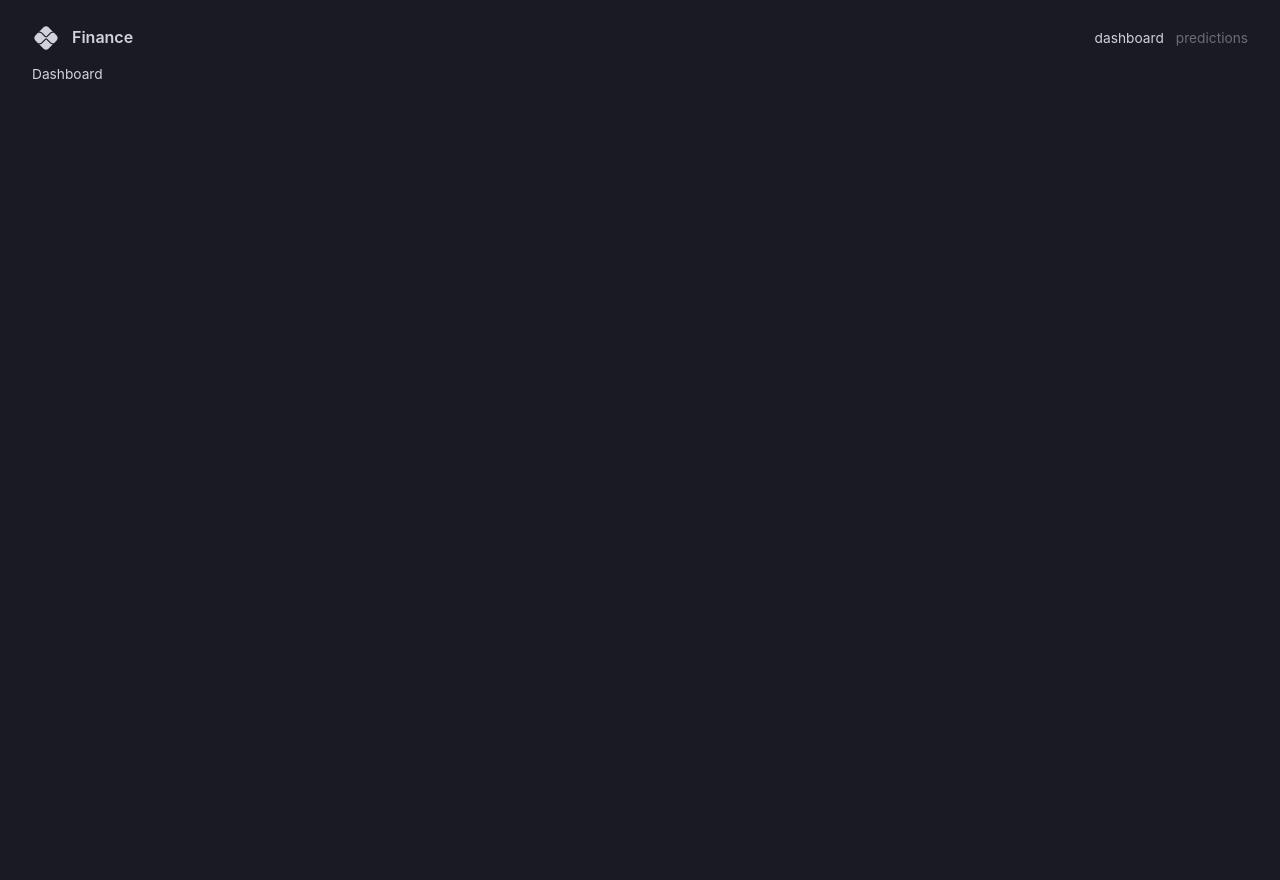
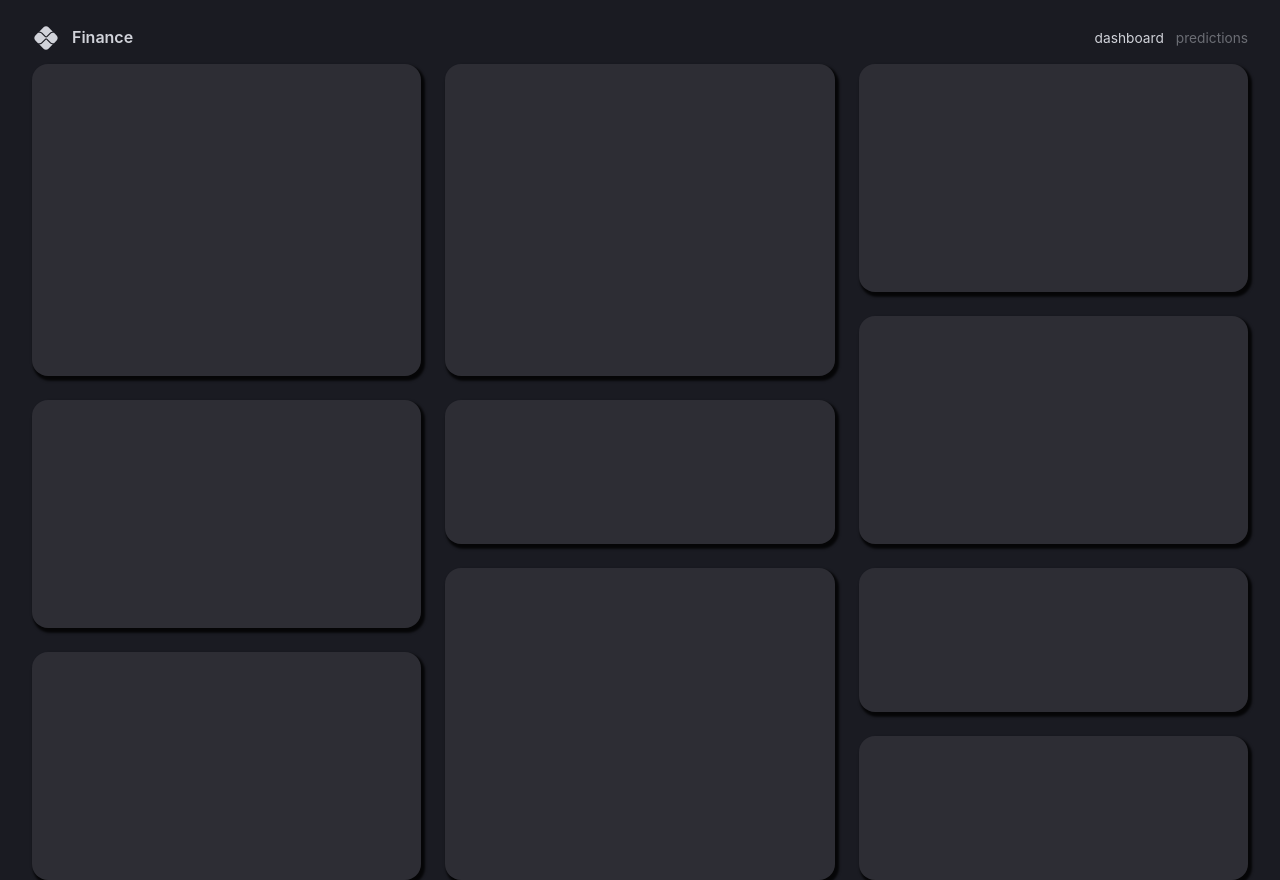
Before and after one commit to HW1337/finance-web-app, a React (Vite) app in the folder client/: page / in a window 1280 px wide. Before the commit the page ends 800 px from the top, so only its background shows below. Built offline with nearby package versions, Linux system fonts and the light colour scheme; the HTML template or start-up script is replaced by a standard one.

Commit message:
added areas in dashboard

```diff
--- /dev/null
+++ b/client/src/components/DashboardBox.tsx
@@ -0,0 +1,10 @@
+import { Box } from "@mui/material";
+import { styled } from "@mui/system";
+
+const DashboardBox = styled(Box)(({ theme }) => ({
+  backgroundColor: theme.palette.background.light,
+  borderRadius: "1rem",
+  boxShadow: "0.15rem 0.2rem 0.15rem 0.1rem rgba(0, 0, 0, .8)",
+}));
+
+export default DashboardBox;
--- /dev/null
+++ b/client/src/scenes/dashboard/Row1.tsx
@@ -0,0 +1,16 @@
+import DashboardBox from '@/components/DashboardBox'
+import React from 'react'
+
+type Props = {}
+
+const Row1 = (props: Props) => {
+  return (
+    <>
+    <DashboardBox gridArea="a"></DashboardBox>
+    <DashboardBox gridArea="b"></DashboardBox>
+    <DashboardBox gridArea="c"></DashboardBox>
+    </>
+  );
+};
+
+export default Row1;
--- /dev/null
+++ b/client/src/scenes/dashboard/Row2.tsx
@@ -0,0 +1,16 @@
+import DashboardBox from '@/components/DashboardBox'
+import React from 'react'
+
+type Props = {};
+
+const Row2 = (props: Props) => {
+  return (
+    <>
+    <DashboardBox gridArea="d"></DashboardBox>
+    <DashboardBox gridArea="e"></DashboardBox>
+    <DashboardBox gridArea="f"></DashboardBox>
+    </>
+  );
+};
+
+export default Row2;
--- /dev/null
+++ b/client/src/scenes/dashboard/Row3.tsx
@@ -0,0 +1,17 @@
+import DashboardBox from '@/components/DashboardBox'
+import React from 'react'
+
+type Props = {};
+
+const Row3 = (props: Props) => {
+  return (
+    <>
+    <DashboardBox gridArea="g"></DashboardBox>
+    <DashboardBox gridArea="h"></DashboardBox>
+    <DashboardBox gridArea="i"></DashboardBox>
+    <DashboardBox gridArea="j"></DashboardBox>
+    </>
+  );
+};
+
+export default Row3;
--- a/client/src/scenes/dashboard/index.tsx
+++ b/client/src/scenes/dashboard/index.tsx
@@ -1,11 +1,80 @@
-import React from 'react'
-import { Box, useTheme } from "@mui/material";
+import { Box, useMediaQuery } from "@mui/material";
+import Row1 from "./Row1";
+import Row2 from "./Row2";
+import Row3 from "./Row3";
 
-type Props = {}
+const gridTemplateLargeScreens = `
+  "a b c"
+  "a b c"
+  "a b c"
+  "a b f"
+  "d e f"
+  "d e f"
+  "d h i"
+  "g h i"
+  "g h j"
+  "g h j"
+`;
+const gridTemplateSmallScreens = `
+  "a"
+  "a"
+  "a"
+  "a"
+  "b"
+  "b"
+  "b"
+  "b"
+  "c"
+  "c"
+  "c"
+  "d"
+  "d"
+  "d"
+  "e"
+  "e"
+  "f"
+  "f"
+  "f"
+  "g"
+  "g"
+  "g"
+  "h"
+  "h"
+  "h"
+  "h"
+  "i"
+  "i"
+  "j"
+  "j"
+`;
 
-const Dashboard = (props: Props) => {
-    const { palette } = useTheme();
-  return <Box color={palette.grey[300]}>Dashboard</Box>;
+const Dashboard = () => {
+  const isAboveMediumScreens = useMediaQuery("(min-width: 1200px)");
+  return (
+    <Box
+      width="100%"
+      height="100%"
+      display="grid"
+      gap="1.5rem"
+      sx={
+        isAboveMediumScreens
+          ? {
+              gridTemplateColumns: "repeat(3, minmax(370px, 1fr))",
+              gridTemplateRows: "repeat(10, minmax(60px, 1fr))",
+              gridTemplateAreas: gridTemplateLargeScreens,
+            }
+          : {
+              gridAutoColumns: "1fr",
+              gridAutoRows: "80px",
+              gridTemplateAreas: gridTemplateSmallScreens,
+            }
+      }
+    >
+      <Row1 />
+      <Row2 />
+      <Row3 />
+    </Box>
+  );
 };
 
 export default Dashboard;
```
